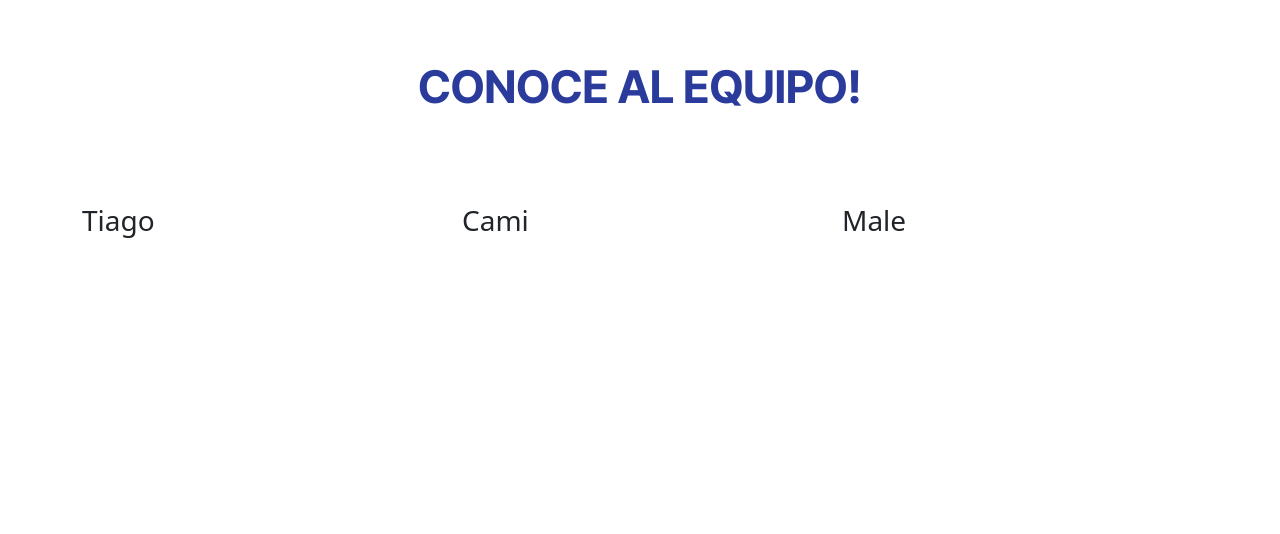
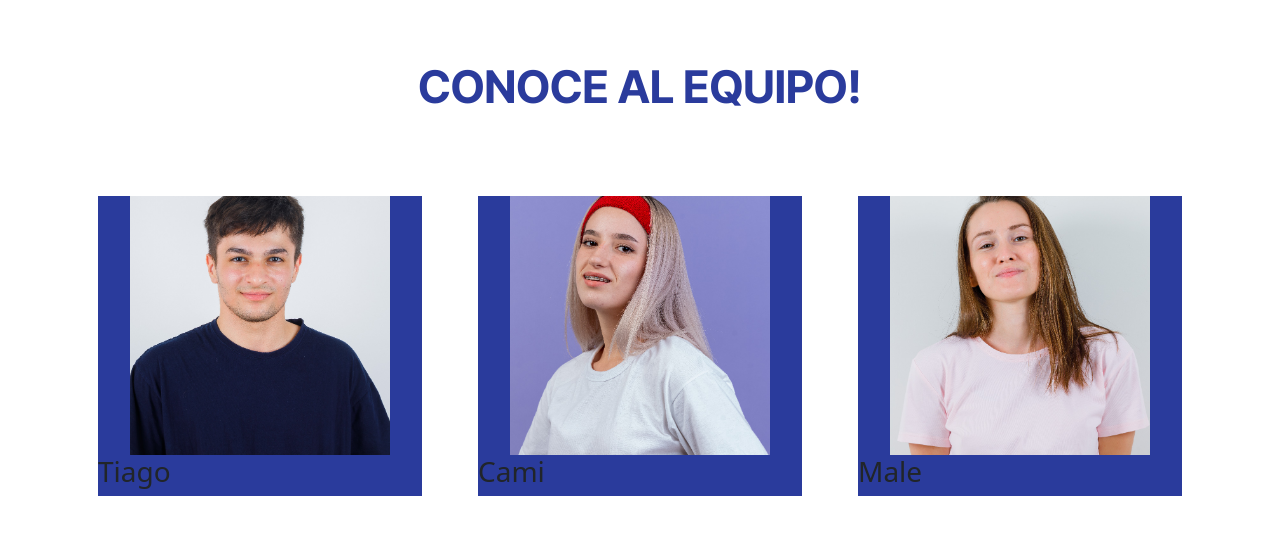
Before and after one commit to franleca/Proyecto-Final, a plain HTML site: page pages/3-nosotros.html in a window 1280 px wide. Shown: the part 70-604 px from the top of the page. Drawn offline with nearby package versions, Linux system fonts and the light colour scheme.

Commit message:
comienzo a plantear la estructura de la pagina usando bootstrap

```diff
--- a/pages/3-nosotros.html
+++ b/pages/3-nosotros.html
@@ -98,34 +98,41 @@
                 <div class="row">
                     <div class="col-lg-4 col-md-4 col-sm-12">
 
-                        <div>
-                            <img src="" alt="">
+                        <div class="container-parte-n">
+                            <div class="imagen-3-n">
+                                <img src="../imagenes/3-equipo-pers1.jpg" alt="Empleado hombre de la heladeria">
+                            </div>
+
+                            <div class="titulo-h3-n">
+                                <h3>Tiago</h3>
+                            </div>
                         </div>
+                    </div>
 
-                        <div>
-                            <h3>Tiago</h3>
+                    <div class="col-lg-4 col-md-4 col-sm-12">
+
+                        <div class="container-parte-n">
+                            <div class="imagen-3-n">
+                                <img src="../imagenes/3-equipo-pers2.jpg" alt="Empleada mujer de la heladeria">
+                            </div>
+
+                            <div class="titulo-h3-n">
+                                <h3>Cami</h3>
+                            </div>
                         </div>
 
                     </div>
+
                     <div class="col-lg-4 col-md-4 col-sm-12">
 
-                        <div>
-                            <img src="" alt="">
-                        </div>
+                        <div class="container-parte-n">
+                            <div class="imagen-3-n">
+                                <img src="../imagenes/3-equipo-pers3.jpg" alt="Empleada mujer de la heladeria">
+                            </div>
 
-                        <div>
-                            <h3>Cami</h3>
-                        </div>
-
-                    </div>
-                    <div class="col-lg-4 col-md-4 col-sm-12">
-
-                        <div>
-                            <img src="" alt="">
-                        </div>
-
-                        <div>
-                            <h3>Male</h3>
+                            <div class="titulo-h3-n">
+                                <h3>Male</h3>
+                            </div>
                         </div>
 
                     </div>
--- a/style.css
+++ b/style.css
@@ -899,6 +899,33 @@ header {
 }
 
 
+.container-parte-n {
+
+    display: flex;
+    flex-direction: column;
+    margin: 1rem;
+    background-color: #2A3B9C;
+}
+
+.imagen-3-n img {
+
+    width: 80%;
+}
+
+.imagen-3-n {
+
+    display: flex;
+    justify-content: center;
+}
+
+.titulo-h3-n {
+
+    display: flex;
+}
+
+
+
+
 .contenedortexto-3-1 {
 
     display: flex;
```
